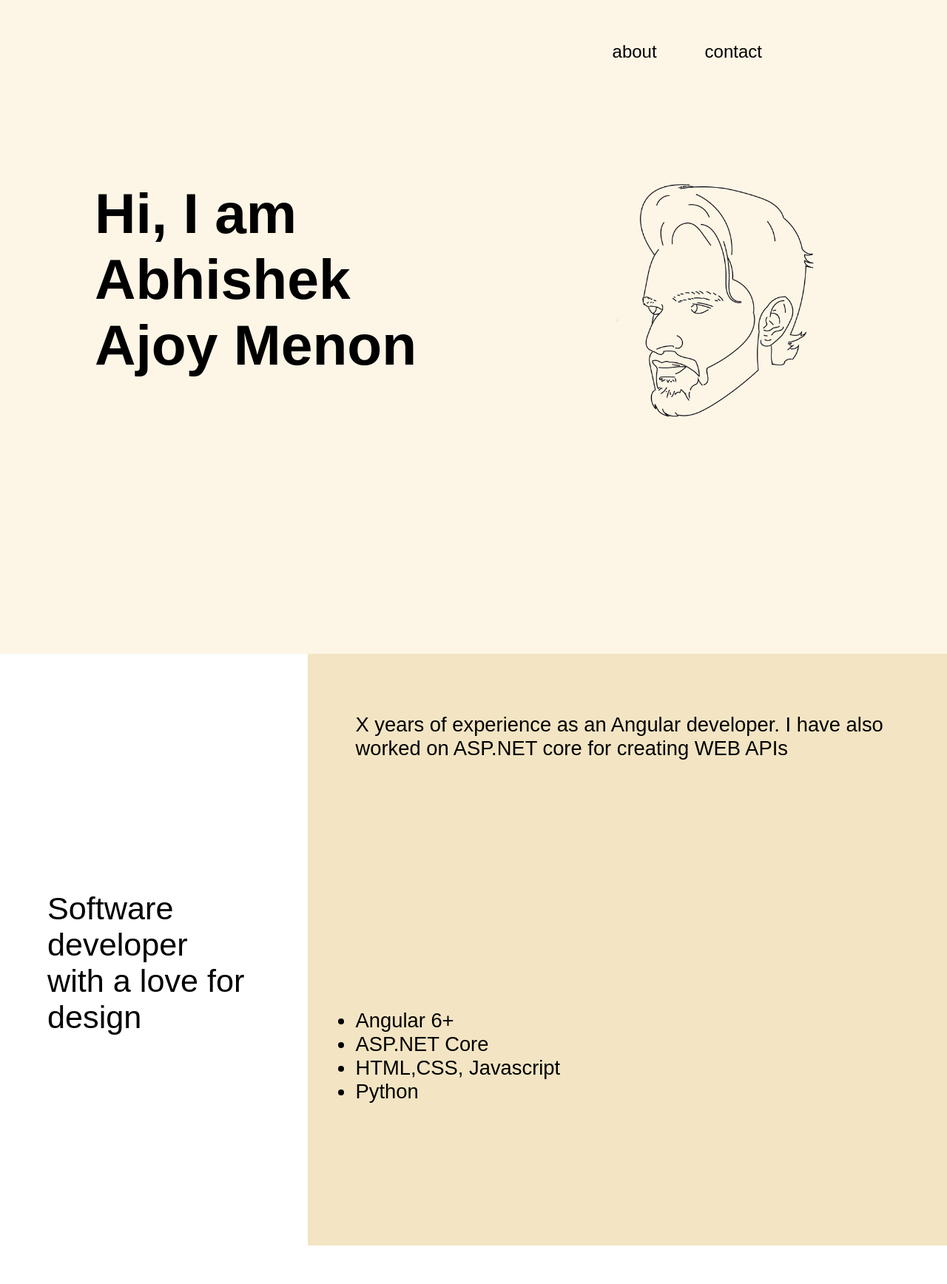
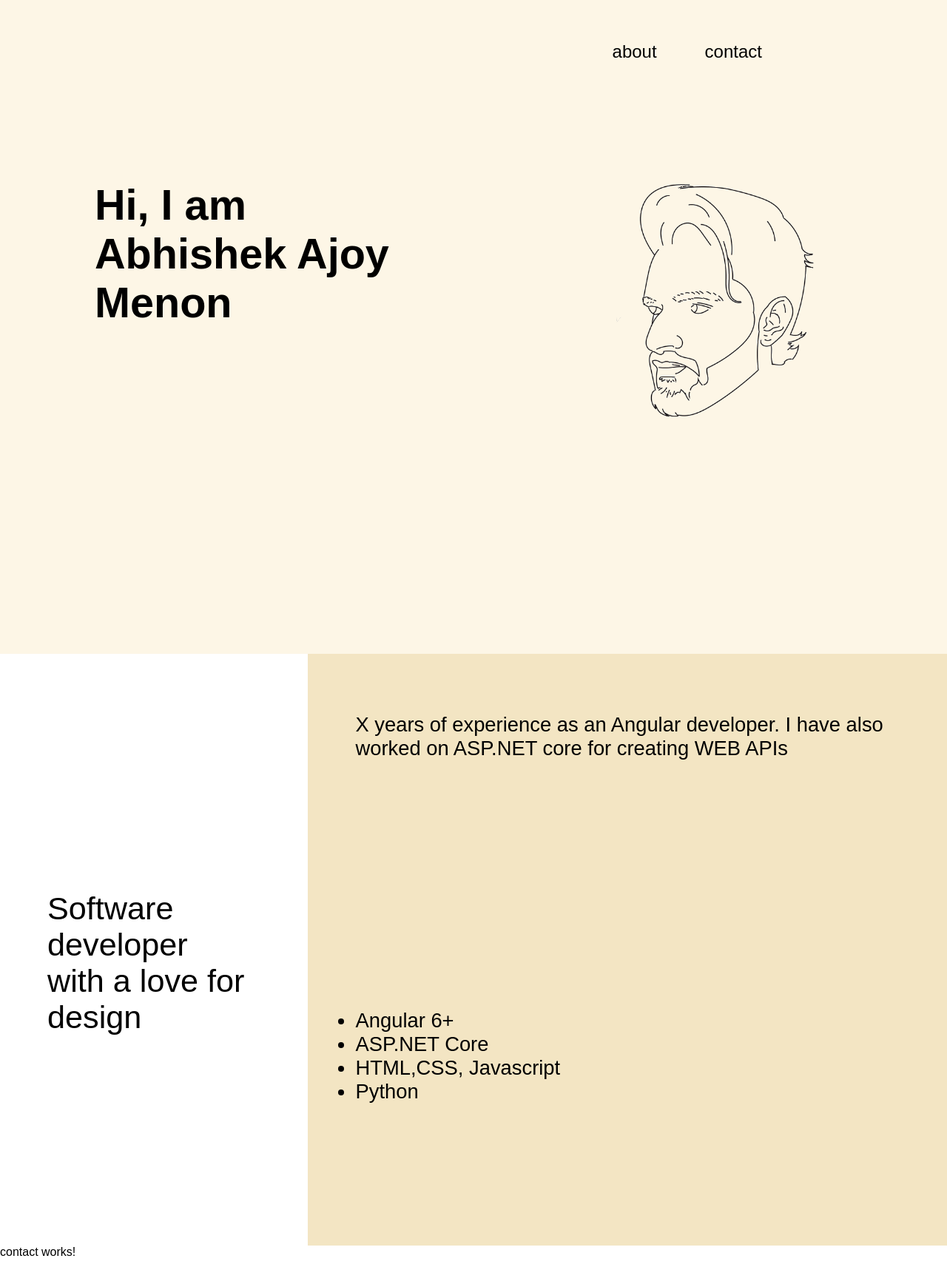
Before and after one commit to AbhishekAjoy/portfolio, an Angular app: page / in a window 1280 px wide. Shown: the top 1736 px of the page at 74% size. Built offline with nearby package versions, Linux system fonts and the light colour scheme; a web font is replaced by a local one.

Commit message:
scroll snapping implemented

```diff
--- a/src/app/app.component.css
+++ b/src/app/app.component.css
@@ -1,8 +1,17 @@
+body{
+    scroll-snap-type: y proximity;
+    overflow-y: scroll;
+}
 .app-container{
     background-color: #FDF6E6;
     color: black;
     padding-left: 10vw;
 }
+
+section{
+    scroll-snap-align: start;
+  }
+
 .app-content{
     height: 100vh;
     display: flex;
--- a/src/app/app.component.html
+++ b/src/app/app.component.html
@@ -1,4 +1,5 @@
-<div class="app-container">
+
+<section class="app-container">
   <app-navbar></app-navbar>
   <div class = "app-content">
     <div class="intro">
@@ -8,5 +9,10 @@
       <img id = "my-photo" src="../assets/intro-image.png" alt="my photo">
     </div>
   </div>
-</div>
-<app-about></app-about>
+</section>
+<section class="about">
+  <app-about></app-about>
+</section>
+<section class = "contact">
+  <app-contact></app-contact>
+</section>
--- a/src/app/app.module.ts
+++ b/src/app/app.module.ts
@@ -4,12 +4,14 @@
 import { AppComponent } from './app.component';
 import { NavbarComponent } from './navbar/navbar.component';
 import { AboutComponent } from './about/about.component';
+import { ContactComponent } from './contact/contact.component';
 
 @NgModule({
   declarations: [
     AppComponent,
     NavbarComponent,
-    AboutComponent
+    AboutComponent,
+    ContactComponent
   ],
   imports: [
     BrowserModule
--- /dev/null
+++ b/src/app/contact/contact.component.html
@@ -0,0 +1 @@
+<p>contact works!</p>
--- /dev/null
+++ b/src/app/contact/contact.component.ts
@@ -0,0 +1,15 @@
+import { Component, OnInit } from '@angular/core';
+
+@Component({
+  selector: 'app-contact',
+  templateUrl: './contact.component.html',
+  styleUrls: ['./contact.component.css']
+})
+export class ContactComponent implements OnInit {
+
+  constructor() { }
+
+  ngOnInit(): void {
+  }
+
+}
--- a/src/styles.css
+++ b/src/styles.css
@@ -3,6 +3,9 @@
     margin: 0;
     padding: 0;
 }
+html{
+    scroll-snap-type: y proximity;
+}
 body{
     font-family: 'General Sans', sans-serif;
 }
```
Also changed, not shown: src/app/contact/contact.component.css (added), 1 other file (tests, documents, lock files or other folders).
